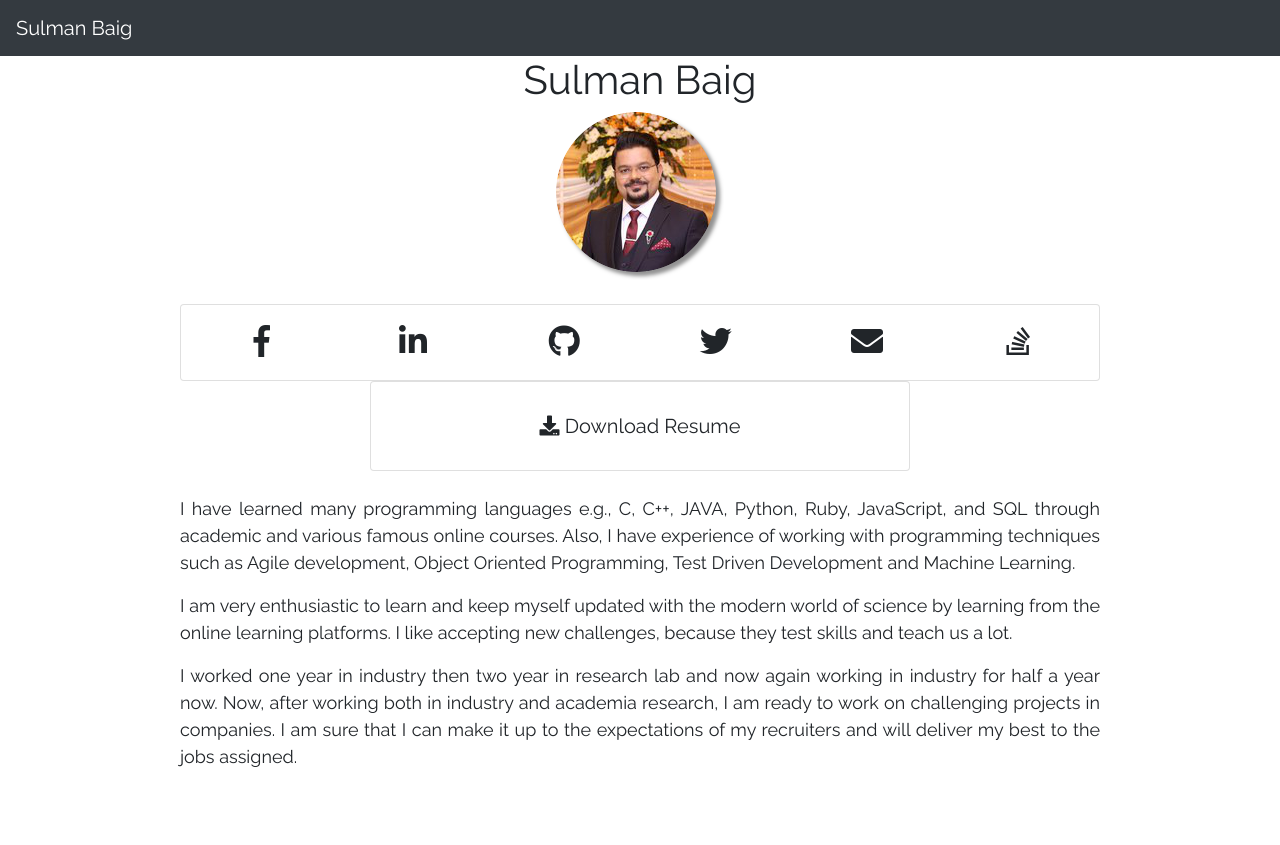
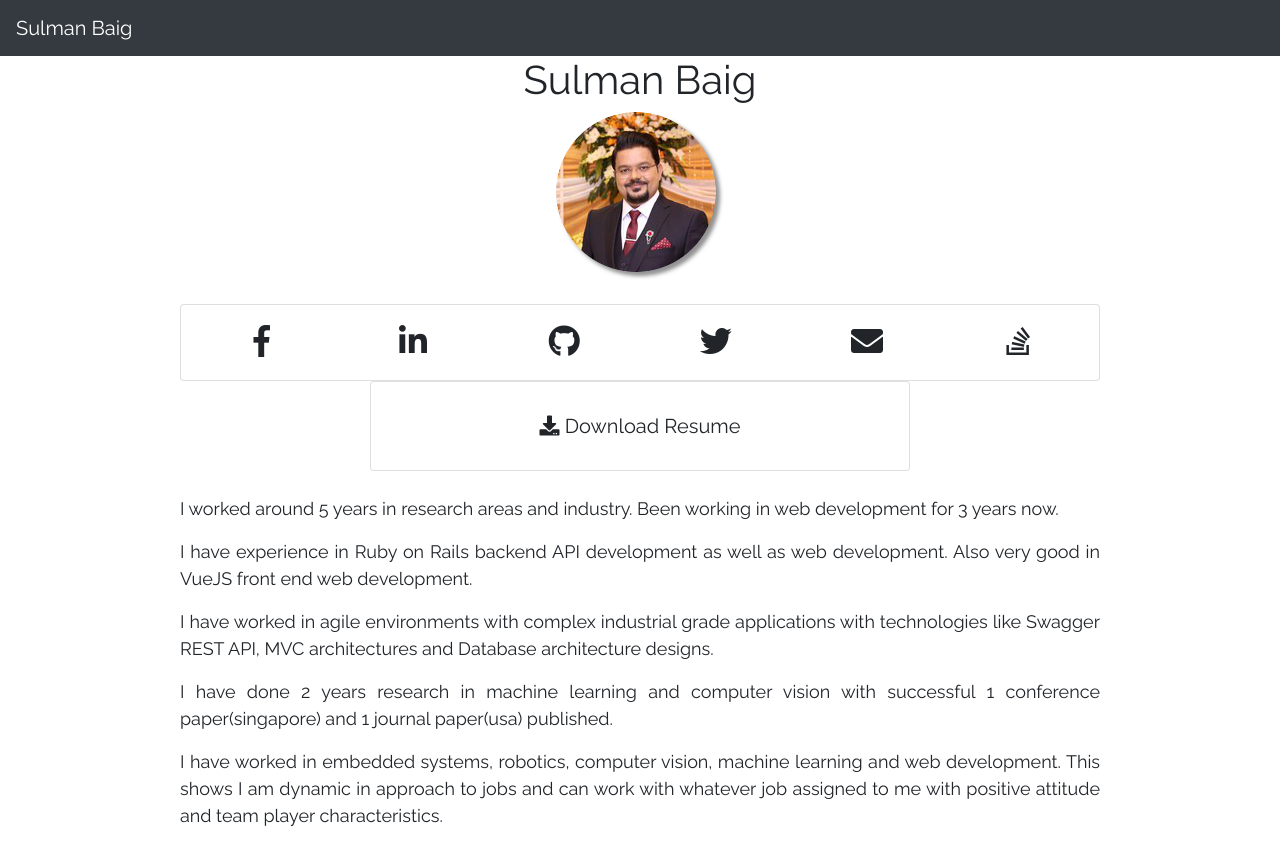
Before and after one commit to sulmanweb/sulman-ui, a Nuxt app: page / in a window 1280 px wide. Before the commit the page ends 800 px from the top, so only its background shows below. Built offline with nearby package versions, Linux system fonts and the light colour scheme.

Commit message:
Changing the intro paragraphs

```diff
--- a/pages/index.vue
+++ b/pages/index.vue
@@ -67,17 +67,17 @@
         <div class="row">
           <div class="col-md-10 offset-md-1">
             <div class="text">
-              <p>I have learned many programming languages e.g., C, C++, JAVA, Python, Ruby, JavaScript, and SQL through
-                academic and various famous online courses. Also, I have experience of working with programming
-                techniques such as Agile development, Object Oriented Programming, Test Driven Development and Machine
-                Learning.</p>
-              <p>I am very enthusiastic to learn and keep myself updated with the modern world of science by learning
-                from the online learning platforms. I like accepting new challenges, because they test skills and teach
-                us a lot.</p>
-              <p>I worked one year in industry then two year in research lab and now again working in industry for half
-                a year now. Now, after working both in industry and academia research, I am ready to work on challenging
-                projects in companies. I am sure that I can make it up to the expectations of my recruiters and will
-                deliver my best to the jobs assigned.</p>
+              <p>I worked around 5 years in research areas and industry. Been working in web development for 3 years
+                now.</p>
+              <p>I have experience in Ruby on Rails backend API development as well as web development. Also very good
+                in VueJS front end web development.</p>
+              <p>I have worked in agile environments with complex industrial grade applications with technologies like
+                Swagger REST API, MVC architectures and Database architecture designs.</p>
+              <p>I have done 2 years research in machine learning and computer vision with successful 1 conference
+                paper(singapore) and 1 journal paper(usa) published.</p>
+              <p>I have worked in embedded systems, robotics, computer vision, machine learning and web development.
+                This shows I am dynamic in approach to jobs and can work with whatever job assigned to me with positive
+                attitude and team player characteristics.</p>
             </div>
           </div>
         </div>
```
